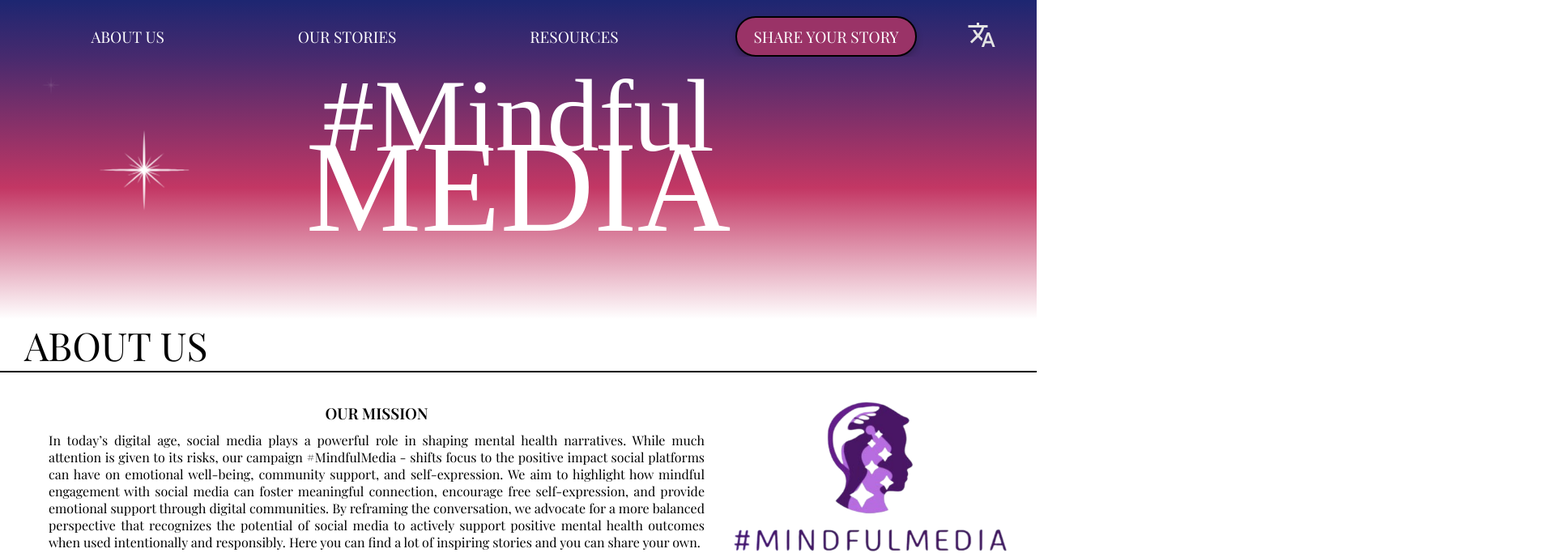
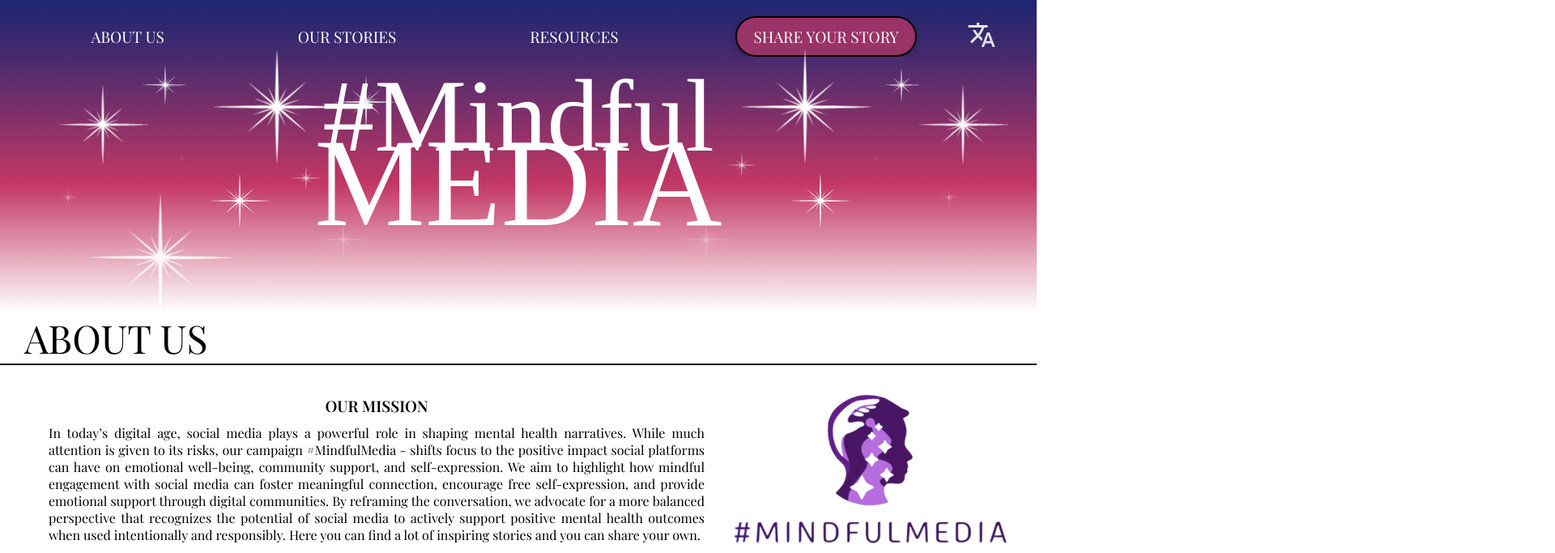
Before and after one commit to Xelo04/Mindful-Media, a React (Vite) app: page / in a window 1280 px wide. Shown: the top 683 px of the page at 81% size, 1920 px wide, since content can reach past the window. Built offline with nearby package versions, Linux system fonts and the light colour scheme; a web font is replaced by a local one.

Commit message:
Enhance About page with additional animated stars and adjust styling for improved layout

```diff
--- a/src/pages/about/About.tsx
+++ b/src/pages/about/About.tsx
@@ -6,11 +6,68 @@ const About = () => {
   return (
     <div className="about">
       <section className="title-container">
-        <div className="star1">
+        <div className="star" id="star1">
           <PoppingStar width={100} height={100} delayPercent={50} />
         </div>
-        <div className="star2">
-          <PoppingStar />
+        <div className="star" id="star2">
+          <PoppingStar width={120} height={120} delayPercent={60} />
+        </div>
+        <div className="star" id="star3">
+          <PoppingStar width={40} height={40} />
+        </div>
+        <div className="star" id="star4">
+          <PoppingStar width={80} height={80} delayPercent={80} />
+        </div>
+        <div className="star" id="star5">
+          <PoppingStar width={140} height={140} delayPercent={70} />
+        </div>
+        <div className="star" id="star6">
+          <PoppingStar width={50} height={50} delayPercent={50} />
+        </div>
+        <div className="star" id="star7">
+          <PoppingStar width={40} height={40} delayPercent={20} />
+        </div>
+        <div className="star" id="star8">
+          <PoppingStar width={80} height={80} delayPercent={40} />
+        </div>
+        <div className="star" id="star9">
+          <PoppingStar width={40} height={40} />
+        </div>
+        <div className="star" id="star10">
+          <PoppingStar width={40} height={40} delayPercent={30} />
+        </div>
+        <div className="star" id="star11">
+          <PoppingStar width={60} height={60} delayPercent={70} />
+        </div>
+        <div className="star" id="star12">
+          <PoppingStar width={100} height={100} delayPercent={50} />
+        </div>
+        <div className="star" id="star13">
+          <PoppingStar width={120} height={120} delayPercent={60} />
+        </div>
+        <div className="star" id="star14">
+          <PoppingStar width={40} height={40} />
+        </div>
+        <div className="star" id="star15">
+          <PoppingStar width={80} height={80} delayPercent={80} />
+        </div>
+        <div className="star" id="star16">
+          <PoppingStar width={140} height={140} delayPercent={90} />
+        </div>
+        <div className="star" id="star17">
+          <PoppingStar width={50} height={50} delayPercent={40} />
+        </div>
+        <div className="star" id="star18">
+          <PoppingStar width={40} height={40} delayPercent={20} />
+        </div>
+        <div className="star" id="star19">
+          <PoppingStar width={80} height={80} delayPercent={40} />
+        </div>
+        <div className="star" id="star20">
+          <PoppingStar width={40} height={40} />
+        </div>
+        <div className="star" id="star21">
+          <PoppingStar width={40} height={40} delayPercent={30} />
         </div>
         <div className="title">
           <span className="ballet-font">#Mindful</span>
--- a/src/pages/about/about.scss
+++ b/src/pages/about/about.scss
@@ -17,31 +17,106 @@
       flex-direction: column;
       align-items: center;
       justify-content: center;
-      font-size: 8rem;
+      font-size: 8em;
       color: constants.$white-color;
       padding-bottom: 70px;
       .ballet-font {
         font-family: "Ballet", cursive;
-        margin-bottom: -4.87rem;
+        margin-bottom: -0.62em;
       }
       .oranienbaum-font {
         font-family: "Oranienbaum", serif;
-        font-size: 10rem;
+        font-size: 1.2em;
       }
     }
-    .star1 {
+    .star {
       position: absolute;
-      top: 20%;
-      left: 10%;
       width: 100%;
       height: 100%;
     }
-    .star2 {
-      position: absolute;
+    #star1 {
+      top: 13%;
+      left: 6%;
+    }
+    #star2 {
+      top: 9%;
+      left: 22%;
+    }
+    #star3 {
+      top: 22%;
+      left: 16%;
+    }
+    #star4 {
+      top: 32%;
+      left: 30%;
+    }
+    #star5 {
+      top: 31%;
+      left: 10%;
+    }
+    #star6 {
       top: 10%;
-      left: 3%;
-      width: 100%;
-      height: 100%;
+      left: 14%;
+    }
+    #star7 {
+      top: 28%;
+      left: 5%;
+    }
+    #star8 {
+      top: 26%;
+      left: 20%;
+    }
+    #star9 {
+      top: 41%;
+      left: 24%;
+    }
+    #star10 {
+      top: 25%;
+      left: 28%;
+    }
+    #star11 {
+      top: 12%;
+      left: 33%;
+    }
+    #star12 {
+      top: 13%;
+      left: 89%;
+    }
+    #star13 {
+      top: 9%;
+      left: 73%;
+    }
+    #star14 {
+      top: 22%;
+      left: 83%;
+    }
+    #star15 {
+      top: 32%;
+      left: 65%;
+    }
+    #star16 {
+      top: 31%;
+      left: 82%;
+    }
+    #star17 {
+      top: 10%;
+      left: 85%;
+    }
+    #star18 {
+      top: 28%;
+      left: 90%;
+    }
+    #star19 {
+      top: 26%;
+      left: 76%;
+    }
+    #star20 {
+      top: 41%;
+      left: 73%;
+    }
+    #star21 {
+      top: 23%;
+      left: 70%;
     }
   }
 
--- a/src/styles/global.scss
+++ b/src/styles/global.scss
@@ -32,7 +32,7 @@ a {
 h1 {
   padding-left: 40px;
   padding-bottom: 30px;
-  font-size: 5rem;
+  font-size: 5em;
   font-weight: 300;
   color: constants.$white-color;
   background: linear-gradient(
@@ -43,7 +43,7 @@ h1 {
 }
 
 h2 {
-  font-size: 3rem;
+  font-size: 3em;
   font-weight: 300;
   color: constants.$black-color;
   padding-left: 30px;
@@ -52,13 +52,13 @@ h2 {
 
 h3 {
   text-align: center;
-  font-size: 1.2rem;
+  font-size: 1.2em;
   font-weight: 600;
   padding-bottom: 10px;
 }
 
 h4 {
-  font-size: 1.5rem;
+  font-size: 1.5em;
   font-weight: 300;
   text-align: justify;
 }
```
